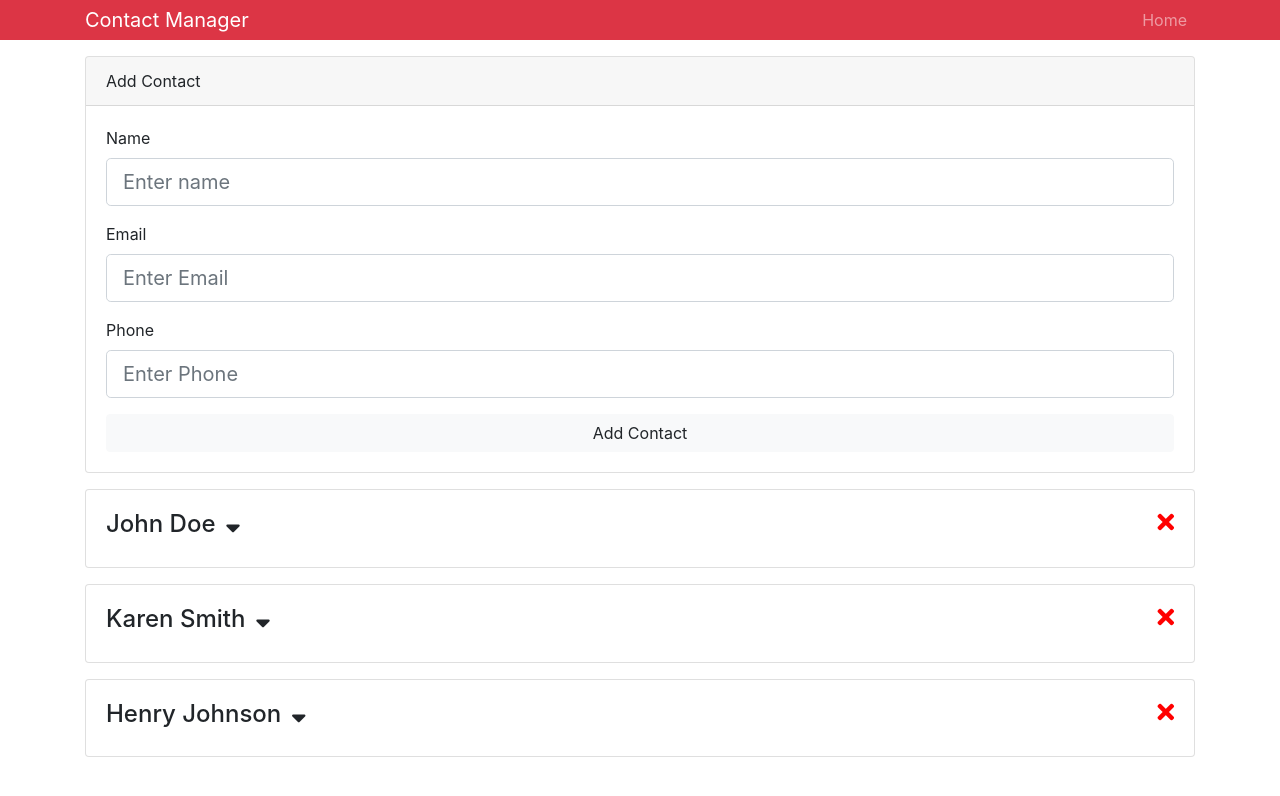
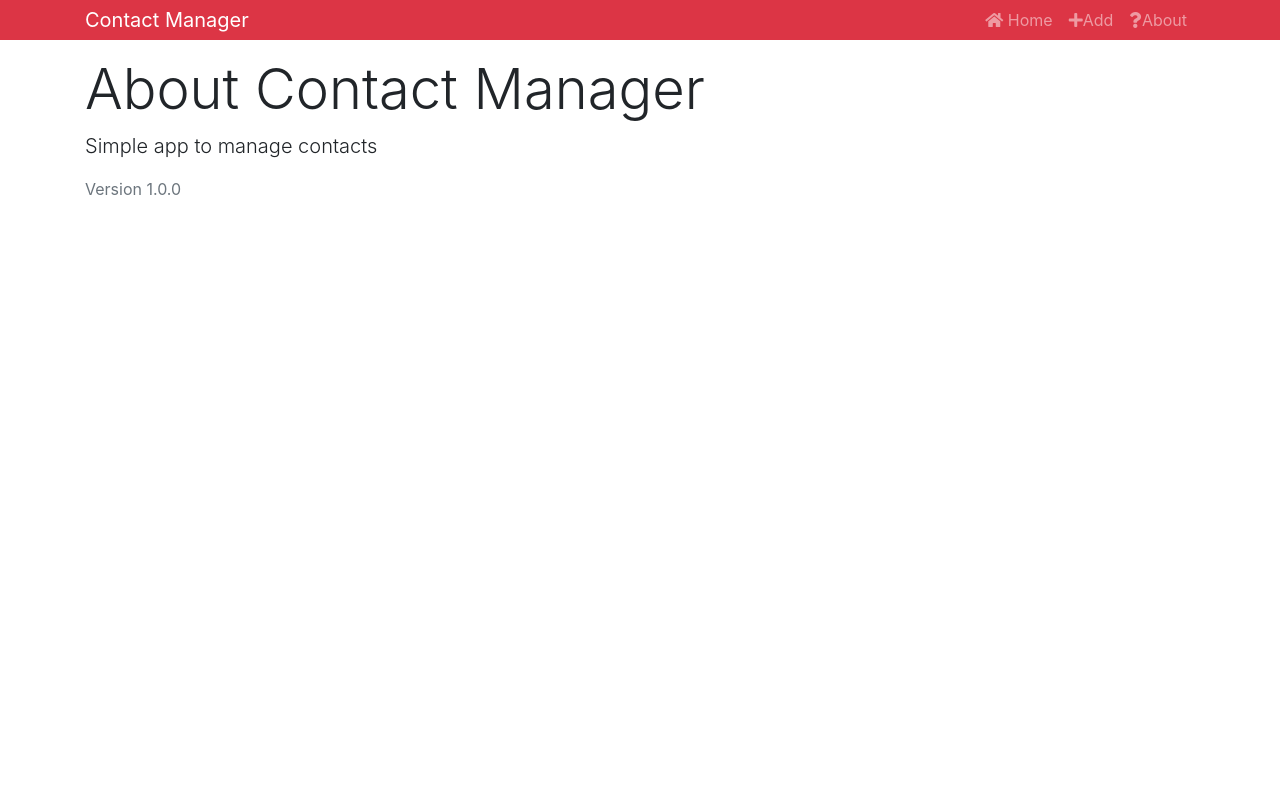
Before and after one commit to juanpichvrdo/contact-manager, a React (Create React App) app: page /about in a window 1280 px wide. Shown: the top 796 px of the page. Built offline with nearby package versions, Linux system fonts and the light colour scheme.

Commit message:
Added react router and 404 page

```diff
--- a/package.json
+++ b/package.json
@@ -7,6 +7,7 @@
     "classnames": "^2.2.6",
     "react": "^16.4.2",
     "react-dom": "^16.4.2",
+    "react-router-dom": "^4.3.1",
     "react-scripts": "1.1.5",
     "uuid": "^3.3.2"
   },
--- a/src/App.js
+++ b/src/App.js
@@ -1,24 +1,33 @@
 import React, { Component } from "react";
+import { BrowserRouter as Router, Route, Switch } from "react-router-dom";
 import "./App.css";
 import "bootstrap/dist/css/bootstrap.min.css";
 
 import { Provider } from "./context";
 
 import Header from "./components/layout/Header";
+import About from "./components/pages/About";
 import Contacts from "./components/contacts/Contacts";
 import AddContact from "./components/contacts/AddContact";
+import NotFound from "./components/pages/NotFound";
 
 class App extends Component {
   render() {
     return (
       <Provider>
-        <div className="App">
-          <Header branding="Contact Manager" />
-          <div className="container">
-            <AddContact />
-            <Contacts />
+        <Router>
+          <div className="App">
+            <Header branding="Contact Manager" />
+            <div className="container">
+              <Switch>
+                <Route exact path="/" component={Contacts} />
+                <Route exact path="/contact/add" component={AddContact} />
+                <Route exact path="/about" component={About} />
+                <Route component={NotFound} />
+              </Switch>
+            </div>
           </div>
-        </div>
+        </Router>
       </Provider>
     );
   }
--- a/src/components/contacts/AddContact.js
+++ b/src/components/contacts/AddContact.js
@@ -54,6 +54,8 @@
       phone: "",
       errors: {}
     });
+
+    this.props.history.push("/");
   };
 
   onChange = e => this.setState({ [e.target.name]: e.target.value });
--- a/src/components/contacts/Contacts.js
+++ b/src/components/contacts/Contacts.js
@@ -10,6 +10,9 @@
           const { contacts } = value;
           return (
             <React.Fragment>
+              <h1 className="display-4 mb-2">
+                <span className="text-danger">Contact</span> List
+              </h1>
               {contacts.map(contact => {
                 return <Contact key={contact.id} contact={contact} />;
               })}
--- a/src/components/layout/Header.js
+++ b/src/components/layout/Header.js
@@ -1,5 +1,6 @@
 import React from "react";
 import PropTypes from "prop-types";
+import { Link } from "react-router-dom";
 
 const Header = props => {
   const { branding } = props;
@@ -12,9 +13,21 @@
         <div>
           <ul className="navbar-nav mr-auto">
             <li className="nav-item">
-              <a href="/" className="nav-link">
-                Home
-              </a>
+              <Link to="/" className="nav-link">
+                <i className="fas fa-home" /> Home
+              </Link>
+            </li>
+            <li className="nav-item">
+              <Link to="/contact/add" className="nav-link">
+                <i className="fas fa-plus" />
+                Add
+              </Link>
+            </li>
+            <li className="nav-item">
+              <Link to="/about" className="nav-link">
+                <i className="fas fa-question" />
+                About
+              </Link>
             </li>
           </ul>
         </div>
--- /dev/null
+++ b/src/components/pages/About.js
@@ -0,0 +1,13 @@
+import React from "react";
+
+const About = () => {
+  return (
+    <div>
+      <h1 className="display-4">About Contact Manager</h1>
+      <p className="lead">Simple app to manage contacts</p>
+      <p className="text-secondary">Version 1.0.0</p>
+    </div>
+  );
+};
+
+export default About;
--- /dev/null
+++ b/src/components/pages/NotFound.js
@@ -0,0 +1,13 @@
+import React from "react";
+
+export default () => {
+  return (
+    <div>
+      <h1 className="display-4">
+        {" "}
+        <span className="text-danger">404</span> Page Found :/
+      </h1>
+      <p className="lead">Sorry, that page does not exist.</p>
+    </div>
+  );
+};
```
Also changed, not shown: 1 other file (tests, documents, lock files or other folders).
